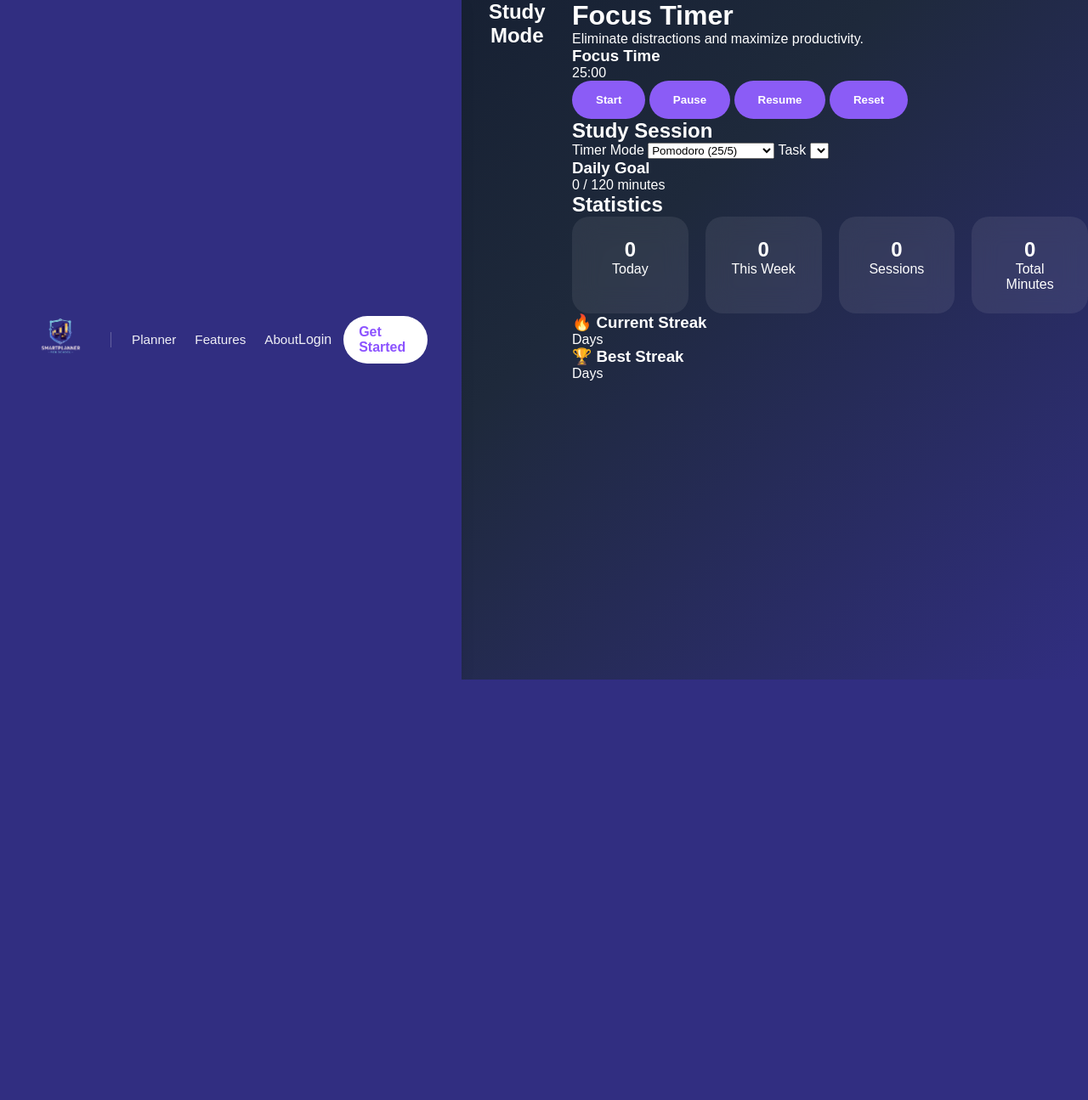
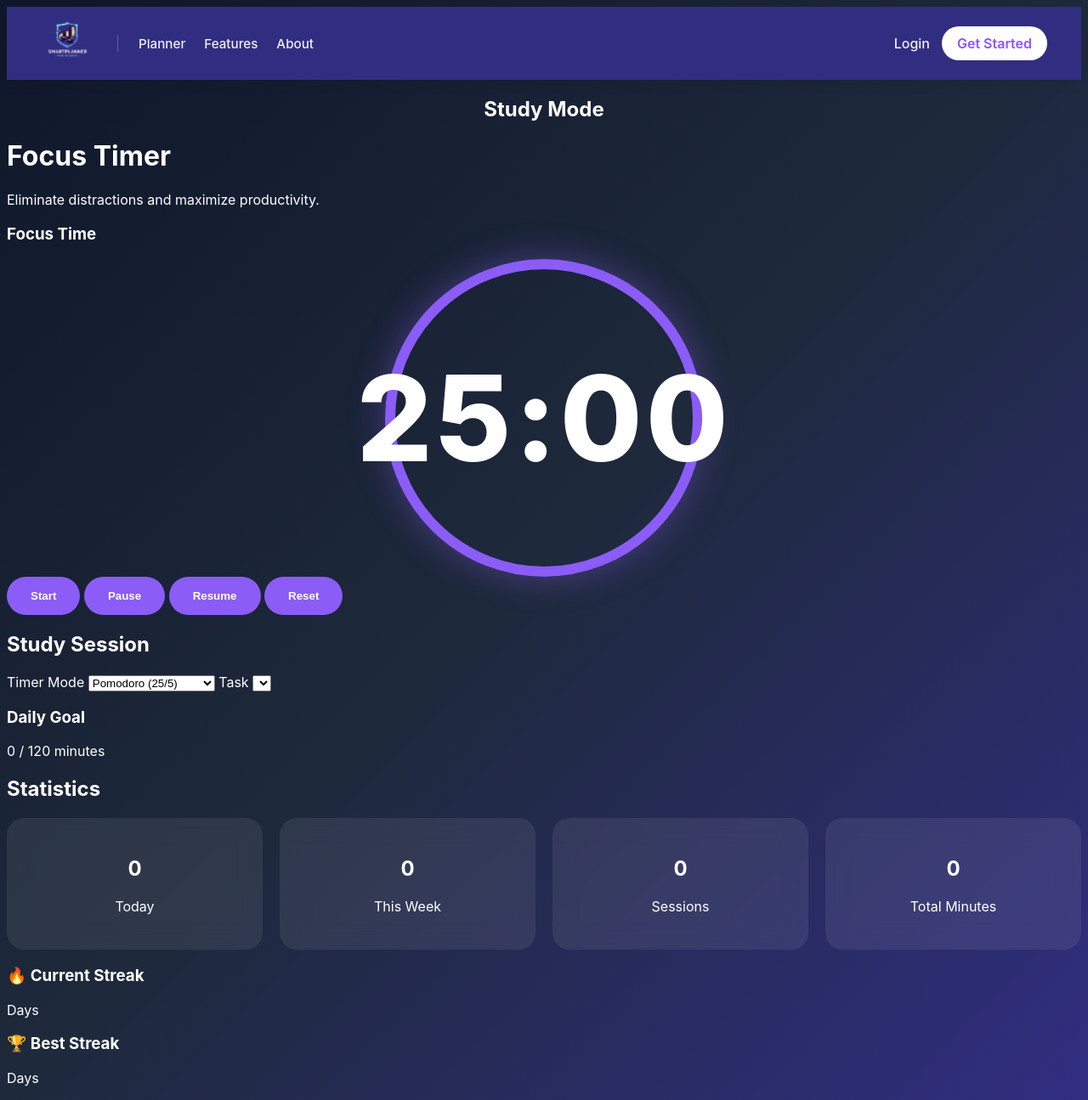
Before and after one commit to CoolCoderAran/smart_planner, a Flask app: template templates/study.html in a window 1280 px wide. Shown: the whole page at 85% size. Before the commit the page ends 800 px from the top, so only its background shows below. Run offline with Flask 3, Linux system fonts and the light colour scheme; the template is opened without the code that fills it, so the values that code supplies are empty.

Commit message:
Update study.css

```diff
--- a/static/study.css
+++ b/static/study.css
@@ -245,87 +245,41 @@
     background: #f3efff;
 }
 
- /* Base styles reset */
-        * {
-            margin: 0;
-            padding: 0;
-            box-sizing: border-box;
-            font-family: sans-serif;
-        }
+#timerDisplay{
 
-        body {
-            display: flex;
-            min-height: 100vh;
-            background-color: #f4f4f9;
-            overflow-x: hidden;
-        }
+    font-size:140px;
 
-        /* Sidebar Styling */
-        .sidebar {
-            position: fixed;
-            top: 0;
-            left: -250px; /* Hidden offscreen by default */
-            width: 250px;
-            height: 100%;
-            background-color: #1e1e24;
-            color: #fff;
-            padding-top: 60px;
-            transition: left 0.3s ease; /* Smooth sliding transition */
-            z-index: 1000;
-        }
+    font-weight:800;
 
-        /* Active class to slide the sidebar in */
-        .sidebar.active {
-            left: 0;
-        }
+    text-align:center;
 
-        .sidebar a {
-            display: block;
-            padding: 15px 25px;
-            color: #b3b3b3;
-            text-decoration: none;
-            transition: 0.2s;
-        }
+    line-height:1;
 
-        .sidebar a:hover {
-            color: #fff;
-            background-color: #2a2a35;
-        }
+    letter-spacing:4px;
+}
 
-        /* Close Button inside the sidebar */
-        .sidebar .close-btn {
-            position: absolute;
-            top: 10px;
-            right: 20px;
-            font-size: 30px;
-            cursor: pointer;
-            background: none;
-            border: none;
-            color: #fff;
-        }
 
-        /* Main Content Styling */
-        .main-content {
-            flex: 1;
-            padding: 40px;
-            transition: margin-left 0.3s ease;
-        }
 
-        /* Shift content when sidebar is active (Optional) */
-        .main-content.shifted {
-            margin-left: 250px;
-        }
+.timer-ring{
 
-        /* Open Button */
-        .open-btn {
-            font-size: 20px;
-            padding: 10px 20px;
-            cursor: pointer;
-            background-color: #1e1e24;
-            color: white;
-            border: none;
-            border-radius: 4px;
-        }
+    width:350px;
+    height:350px;
+
+    margin:auto;
+
+    border-radius:50%;
+
+    border:12px solid #8b5cf6;
+
+    display:flex;
+
+    justify-content:center;
+
+    align-items:center;
+
+    box-shadow:
+    0 0 40px rgba(139,92,246,.4);
+}
 
 
 button{
```
